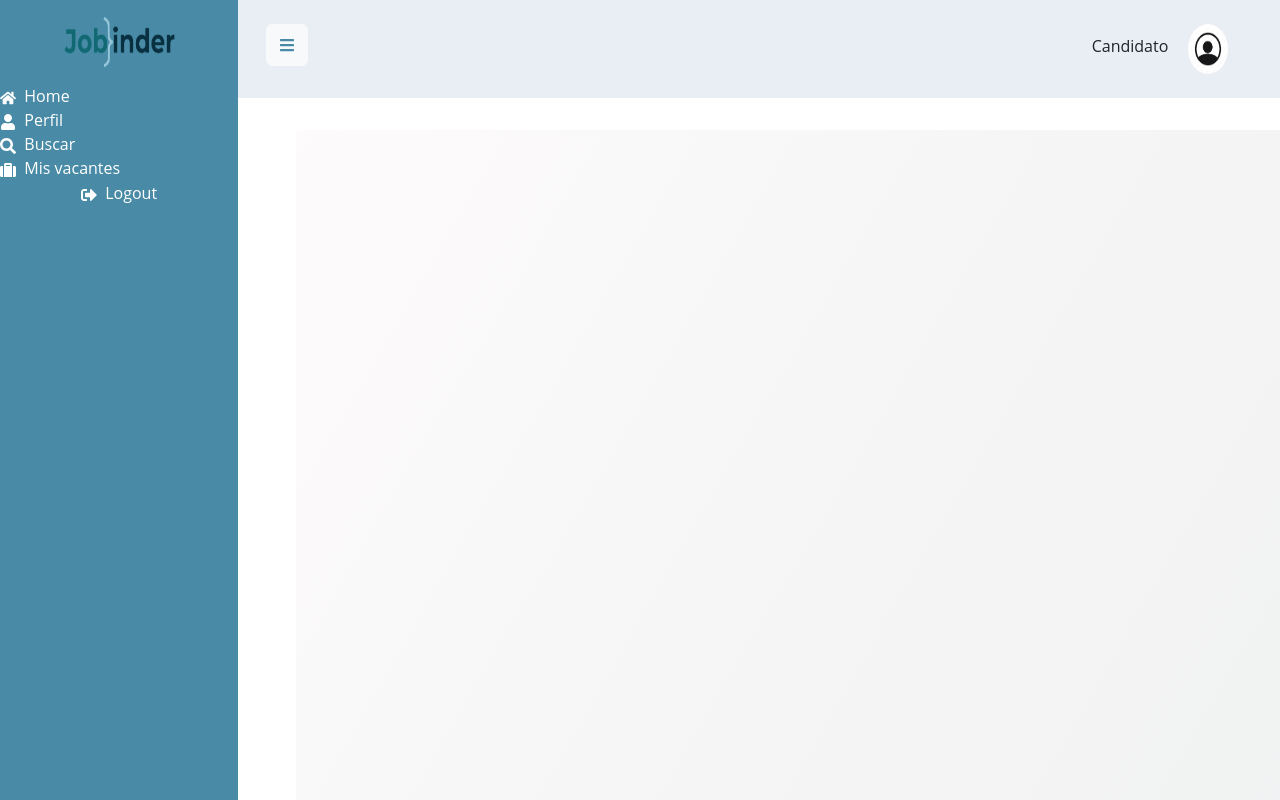
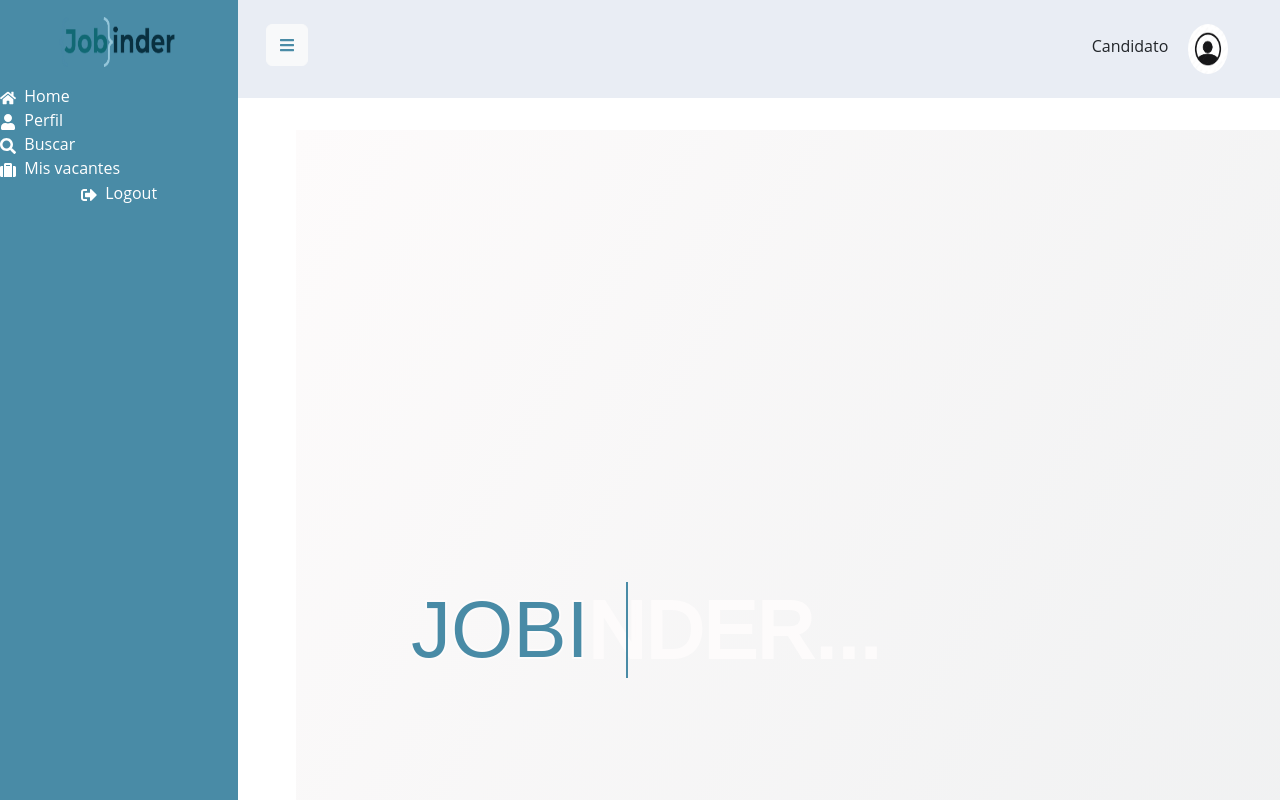
Before and after one commit to MASC95/Kodemia23g, a React (Create React App) app: page /dashboard-candidato/home in a window 1280 px wide. Both pictures are taken after a click on the button 22 px from the left and 46 px from the top of the page. Shown: the top 800 px of the page. Built offline with nearby package versions, Linux system fonts and the light colour scheme.

Commit message:
jobinder text

```diff
--- a/src/componentes/Candidate/HomeCandidate/HomeCandidate.js
+++ b/src/componentes/Candidate/HomeCandidate/HomeCandidate.js
@@ -1,19 +1,28 @@
-import React from "react";
-import './homecandidate.scss'
+import React, { useState, useEffect } from "react";
+import './homecandidate.scss';
 
-export const HomeCandidate=()=>{
-    return(
+const HomeCandidate = () => {
+    const [showText, setShowText] = useState(false);
+
+    useEffect(() => {
+        const timer = setTimeout(() => {
+            setShowText(true);
+        }, 9000);
+
+        return () => clearTimeout(timer);
+    }, []);
+
+    return (
         <header className="background-image">
             <div className="wrapper">
-            <div className="logo">
-
-            </div>
-            <div className="welcome-text">
-            <h1 className="message"></h1>
-            <h2 className="jobinder-text" data-text='jobinder...' >jobinder...</h2>
-            </div>
+                <div className="logo"></div>
+                <div className="welcome-text">
+                    <h1 className="message"></h1>
+                    {showText && <h2 className="jobinder-text" data-text='jobinder...'>jobinder...</h2>}
+                </div>
             </div>
         </header>
-    )
-}
-export default HomeCandidate
+    );
+};
+
+export default HomeCandidate;
--- a/src/componentes/Candidate/HomeCandidate/homecandidate.scss
+++ b/src/componentes/Candidate/HomeCandidate/homecandidate.scss
@@ -43,7 +43,6 @@ $color: #498BA6;
       -webkit-text-stroke: 0.3vw $primary;
       text-transform: uppercase;
       font-size: 5rem;
-      opacity: 0;
 
 
     &::before {
```
